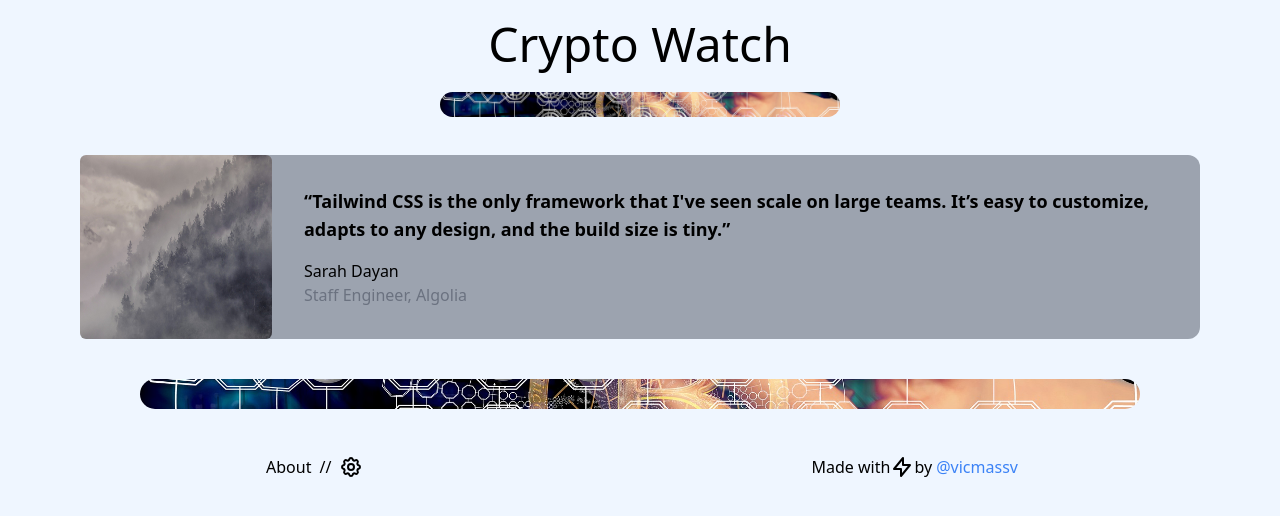
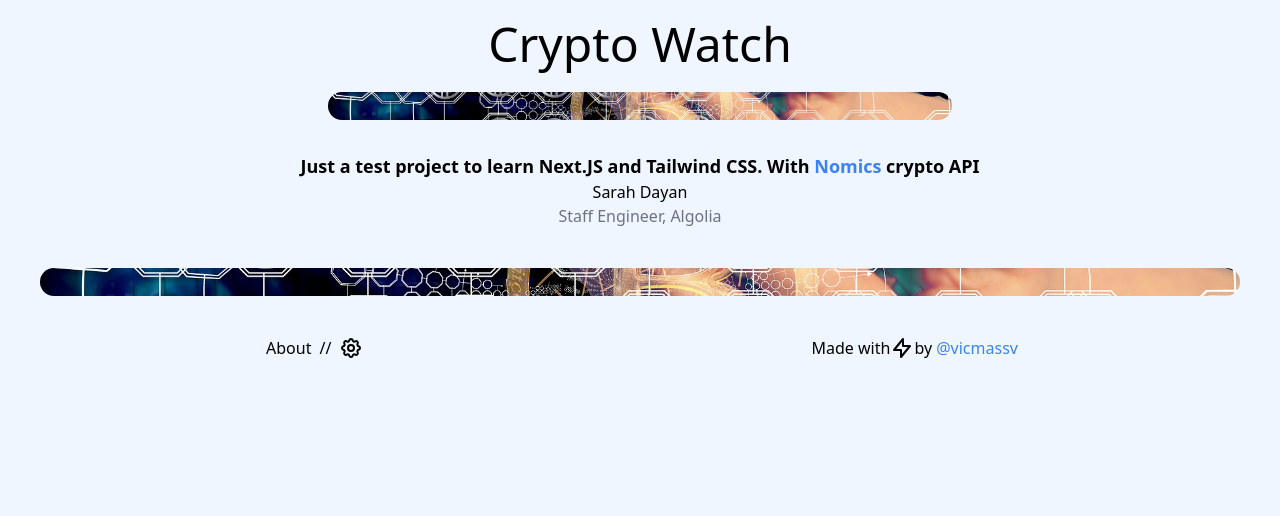
Before and after one commit to victormasson/Crypto-Watch, a Next.js app: page /about in a window 1280 px wide. Shown: the top 516 px of the page. Built offline with nearby package versions, Linux system fonts and the light colour scheme.

Commit message:
Change css of index and layout + add about

```diff
--- a/components/layout.jsx
+++ b/components/layout.jsx
@@ -19,23 +19,15 @@ export default function Layout({ children, page }) {
             {Constants.NameSite}
           </Link>
         </h1>
-        <div className="p-4">
-          <Image src="/crypto.jpg" alt="main-pic"
-            width="400"
-            height="25"
-            className="rounded-3xl object-cover"
-          />
+        <div className="p-4 flex justify-center">
+          <img src="/crypto.jpg" alt="crypto.jpg" className="rounded-3xl object-cover w-1/2 h-7" />
         </div>
       </header>
       <main className="pt-4 mx-20">
         {children}
       </main>
       <footer className="p-10">
-        <Image src="/crypto.jpg" alt="main-pic"
-          width="1000"
-          height="30"
-          className="rounded-3xl object-cover"
-        />
+        <img src="/crypto.jpg" alt="crypto.jpg" className="rounded-3xl object-cover w-full h-7" />
         <ul className="pt-10 pb-4 flex justify-around">
           <li>
             <ul className="flex justify-around">
--- a/pages/[currency].jsx
+++ b/pages/[currency].jsx
@@ -36,7 +36,7 @@ export default function Currency({
           <h2 className="text-2xl mb-6 uppercase tracking-wider">
             {crypto.name}
           </h2>
-          <p>{crypto.description}</p>
+          <p className="md:px-12 xl:px-52">{crypto.description}</p>
           <p className="pt-5 text-blue-500">
             <A url={crypto.reddit_url} text="Reddit" into={false} />
           </p>
--- a/pages/about.jsx
+++ b/pages/about.jsx
@@ -1,3 +1,4 @@
+import A from "../components/a";
 import Layout from "../components/layout";
 import { constructionTitle } from "../constants";
 
@@ -6,16 +7,11 @@ export default function About() {
   const title = constructionTitle(namePage)
   return (
     <Layout page={title}>
-      <div className="md:flex bg-gray-400 rounded-xl p-8 md:p-0">
-        <img className="w-32 h-32 md:w-48 md:h-auto md:rounded-md rounded-full mx-auto" src="user.jpg" alt="" width="384" height="512" />
-        <div className="pt-6 md:p-8 text-center md:text-left space-y-4">
       <div>
         <p className="text-lg font-semibold">
-              “Tailwind CSS is the only framework that I've seen scale
-              on large teams. It’s easy to customize, adapts to any design,
-              and the build size is tiny.”
+          Just a test project to learn Next.JS and Tailwind CSS.
+          With <A into={false} text="Nomics" url="https://p.nomics.com/cryptocurrency-bitcoin-api" /> crypto API
         </p>
-          </div>
         <div className="font-medium">
           <div className="text-cyan-600">
             Sarah Dayan
@@ -25,7 +21,6 @@ export default function About() {
             </div>
         </div>
       </div>
-      </div>
     </Layout>
   )
 }
--- a/pages/index.jsx
+++ b/pages/index.jsx
@@ -23,21 +23,21 @@ export default function Home({ res, initListCrypto = [] }) {
     <Layout page={title}>
       <ul className="flex justify-around py-10 flex-wrap">
         {!listCrypto ? '' : listCrypto.map((crypto, index) => (
-          <li key={index} className="hover:shadow-md pt-8 pb-8 border border-blue-100 rounded-3xl bd-blue-100 flex-1 flex-grow-1 mx-5 mb-5">
+          <li key={index} className="hover:shadow-md pt-8 pb-8 border border-blue-100 rounded-3xl bd-blue-100 flex-1 w-40 md:w-auto mx-5 mb-5">
             <Link href={`/${crypto.currency}`}>
               <a className="rounded-md text-center">
                 <div className="text-center">
-                  <img src={crypto.logo_url} alt={crypto.name} className="w-20 h-20 mx-auto mb-6" />
+                  <img src={crypto.logo_url} alt={crypto.name} className="w-24 h-24 mx-auto mb-6 rounded-full" />
                 </div>
                 <h2 className="text-2xl mb-6 uppercase tracking-wider">
                   {crypto.name}
                 </h2>
                 <h3 className="font-bold text-2xl mb-4">
-                  {parseFloat(crypto.price).toFixed(2)} USD
+                  {parseFloat(crypto.price).toFixed(2)} €
                 </h3>
-                {DisplayTrending(crypto['1d'])}
-                {DisplayTrending(crypto['30d'])}
-                {DisplayTrending(crypto['365d'])}
+                {DisplayTrending('1 day', crypto['1d'])}
+                {DisplayTrending('1 month', crypto['30d'])}
+                {DisplayTrending('1 year', crypto['365d'])}
               </a>
             </Link>
           </li>
@@ -47,21 +47,26 @@ export default function Home({ res, initListCrypto = [] }) {
   )
 }
 
-function DisplayTrending(data) {
+function DisplayTrending(text, data) {
   if (!data) {
     return
   }
-  return (<p>1 year :{" "}
-    <span className="font-bold">{
+  return (
+    <div className="flex sm:flex-raw flex-col items-center justify-center mt-1">
+      <div className="flex-1 text-right">{text}</div>
+      <div className="flex-1 font-bold">
+        {
           parseFloat(data.price_change_pct * 100).toFixed(2) + '%'
-    }</span>
-    {" "}
+        }
+      </div>
+      <div className="flex-1">
         {
           data.price_change_pct < 0 ? (
             <span className="text-red-500">{Icons.TrendingDown}</span>
           ) : (<span className="text-green-500">{Icons.TrendingUp}</span>)
         }
-  </p>)
+      </div>
+    </div>)
 }
 
 async function LoadAll({ setListCrypto }) {
```
Lines whose indentation alone changed are shown as unchanged.
